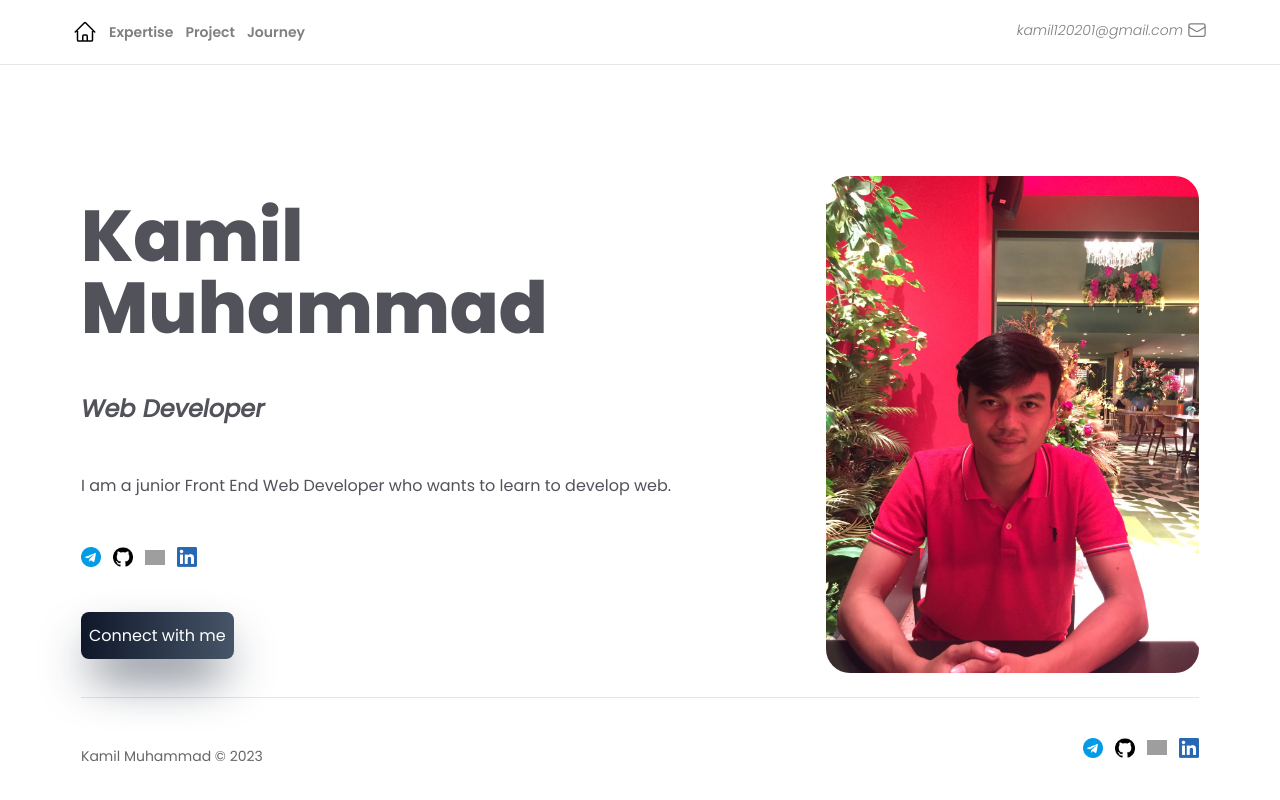
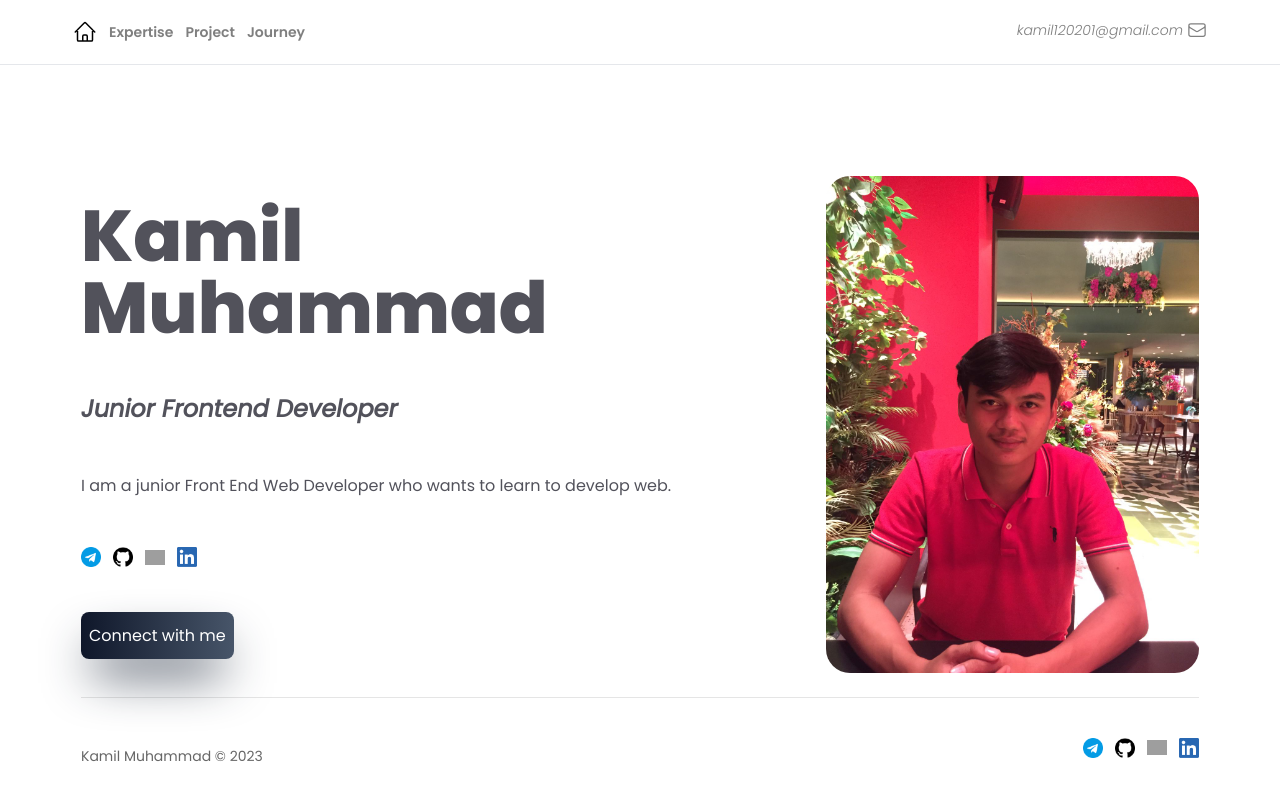
Before and after one commit to Kamilmuhammad/kamilmuhammad, a Next.js app: page / in a window 1280 px wide. Shown: the top 800 px of the page. Built offline with nearby package versions, Linux system fonts and the light colour scheme; grey boxes are pictures that could not be loaded.

Commit message:
edited job

```diff
--- a/pages/index.js
+++ b/pages/index.js
@@ -37,7 +37,7 @@ export default function Home() {
                 Kamil <br className="hidden lg:block" /> Muhammad
               </h1>
               <h2 className="robot text-2xl  font-extrabold italic">
-                Web Developer
+                Junior Frontend Developer
               </h2>
               <p>
                 I am a junior Front End Web Developer who wants to learn to
```
